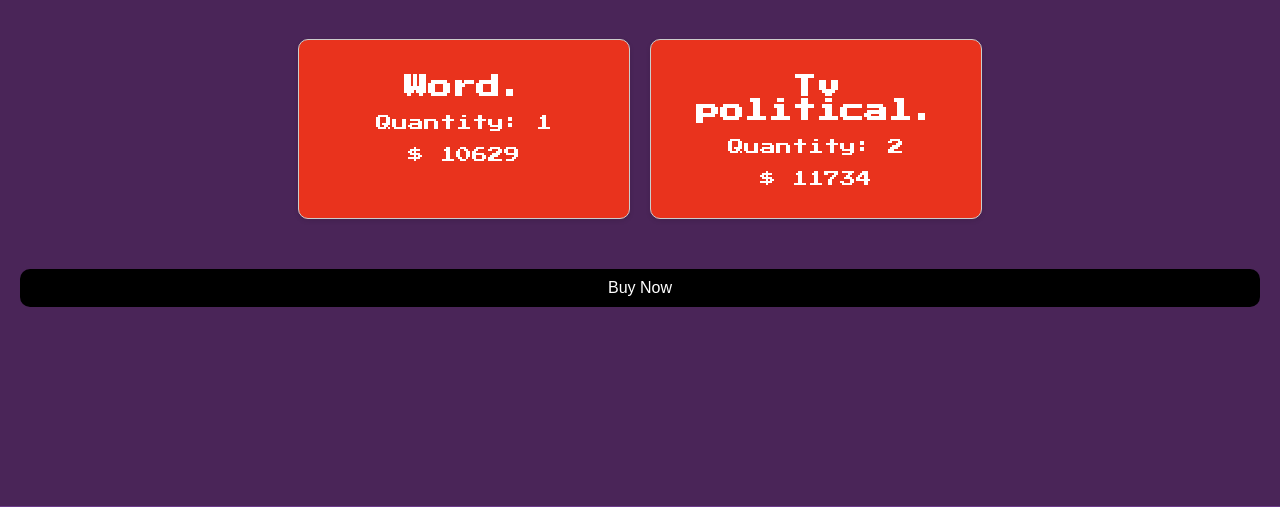
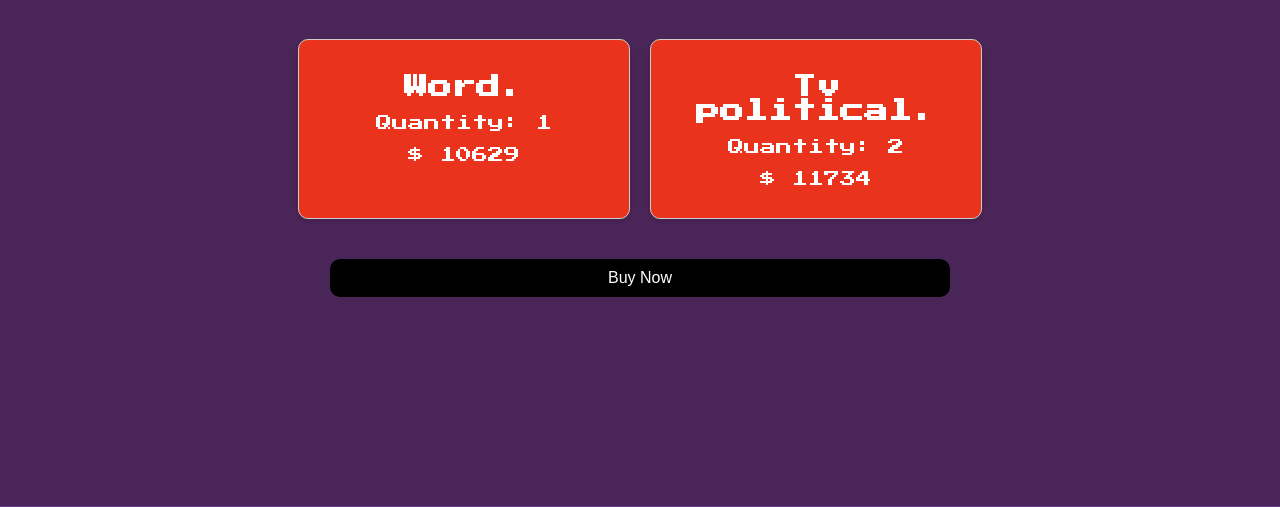
Before and after one commit to LauZar12/Campfire, a Django app: page /cart/ in a window 1280 px wide. Shown: the part 206-713 px from the top of the page. Run offline with Django 5.2, Linux system fonts and the light colour scheme; a user stored in the database is signed in; data comes from the database, SQL or seed files in the repository; both versions use the stored data as it was after the commit.

Commit message:
changes on cart for user experience

```diff
--- a/shop/static/css/styles.css
+++ b/shop/static/css/styles.css
@@ -400,3 +400,20 @@ button[type="submit"]:hover {
     width: 50%; /* Ocupa todo el ancho disponible */
     max-width: 50%; /* Limita el ancho máximo a la mitad del contenedor, ajusta según necesites */
   }
+
+  button[type="submit1"] {
+    width: 50%;
+    padding: 10px;
+    margin-left: 310px;
+    background-color: #000;
+    border: white;
+    border-radius: 10px;
+    color: white;
+    font-size: 16px;
+    cursor: pointer;
+    transition: background-color 0.3s ease;
+}
+
+button[type="submit1"]:hover {
+    background-color: #000;
+}
--- a/shop/templates/cart.html
+++ b/shop/templates/cart.html
@@ -23,7 +23,9 @@
     </div>
 
   </div>
-  <button type="submit" class="btn see-btn">Buy Now</button>
+  <div class="submit1">
+    <button type="submit1">Buy Now</button>
+  </div>
 </form>
 {% else %}
 <h2>Your cart is empty.</h2>
```
Also changed, not shown: README.md (deleted), db.sqlite3 (added), shop/migrations/0001_initial.py, shop/migrations/0002_rename_user_receipt_receipt_user_and_more.py (deleted).
